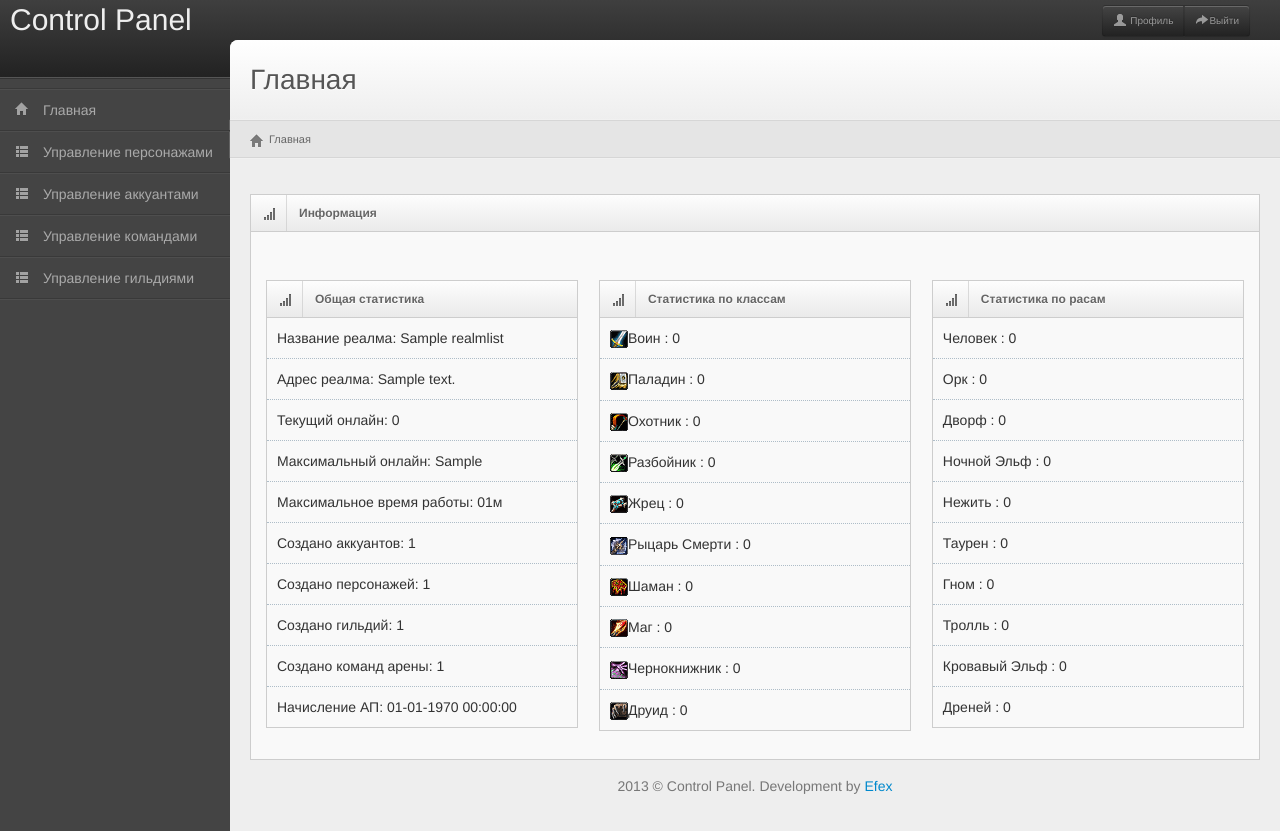
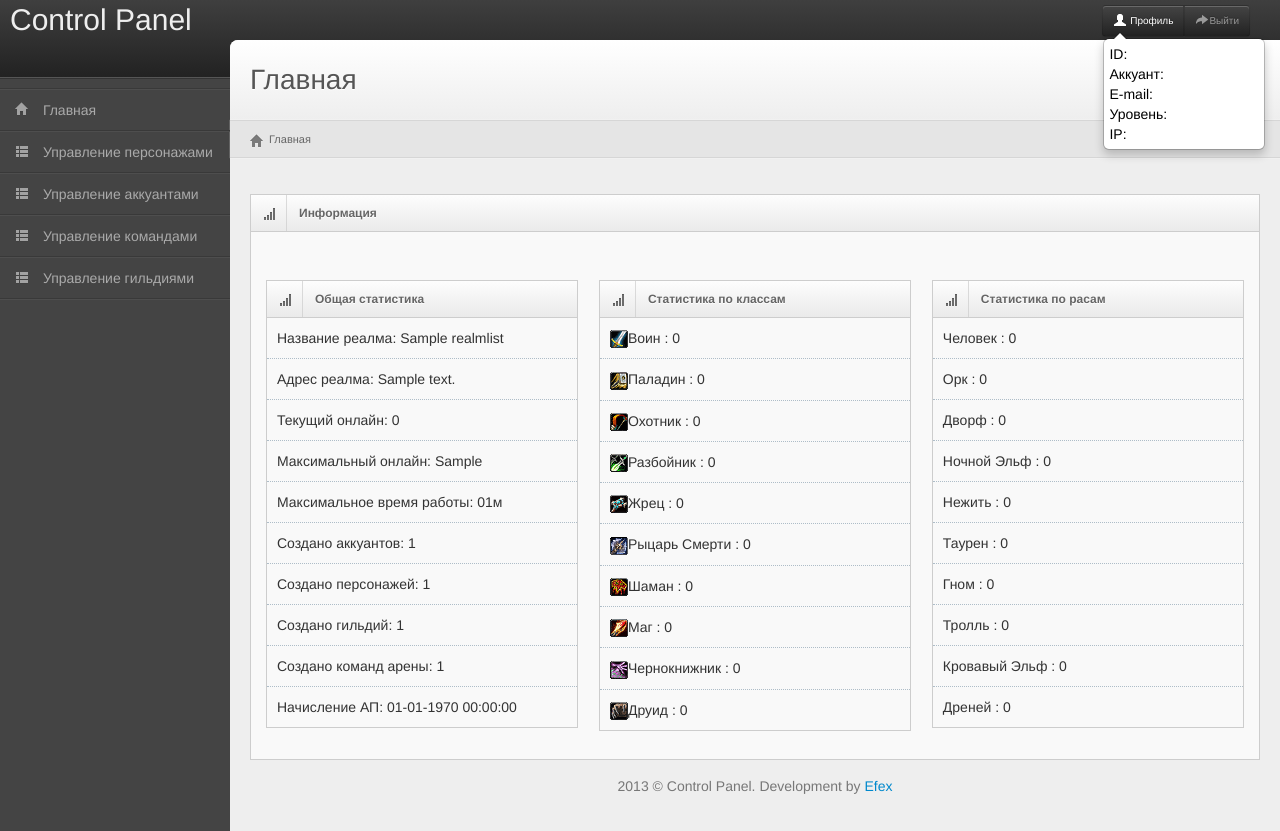
Before and after one commit to Efexis/ControlPanel, a PHP site: page / in a window 1280 px wide, after a click on "Профиль". Run offline with PHP 8.4, Linux system fonts and the light colour scheme; the visitor is signed in with stand-in values (Sample User, id 1); tables that the repository leaves empty or names only in its code hold one stand-in row (values such as "Sample post"); some libraries are stand-ins or nearby versions.

Commit message:
Вывод информации об аккуанте с которого зашли в CP

```diff
--- a/application/controllers/AuthController.php
+++ b/application/controllers/AuthController.php
@@ -23,8 +23,7 @@ class AuthController {
     }
 
     public function logoutAction() {
-        unset($_SESSION['session']);
-        unset($_SESSION['user']);
+        unset($_SESSION);
         session_destroy();
         header('Location: ?route=index/index');
         exit;
--- a/application/models/AuthModel.php
+++ b/application/models/AuthModel.php
@@ -23,7 +23,7 @@ class AuthModel extends Model {
                      preg_match("/^\w*$/", $_POST['pass'])) {
                     $user = $_POST['user'];
                     $pass = $_POST['pass'];
-                    $sql = "SELECT `a`.`id`, `a`.`username`, `aa`.`gmlevel`
+                    $sql = "SELECT `a`.`id`, `a`.`username`, `a`.`email`, `aa`.`gmlevel`
                             FROM `".$this->config['db.auth']."`.`account` AS `a`
                             LEFT JOIN `".$this->config['db.auth']."`.`account_access` AS `aa` ON `aa`.`id` = `a`.`id`
                             WHERE `a`.`sha_pass_hash` = SHA1(CONCAT(UPPER('".$user."'),':',UPPER('".$pass."'))) AND
@@ -33,6 +33,10 @@ class AuthModel extends Model {
                     if ( $result->rowCount() == 1 ) {
                         $_SESSION['session'] = session_id();
                         $_SESSION['user'] = $user;
+
+                        // информация об аккуанте
+                        $_SESSION['accInfo'] =  $result->fetch(PDO::FETCH_ASSOC);
+                        $_SESSION['accInfo']['ip'] = $_SERVER['REMOTE_ADDR']
                         header('Location: ?route=index/main');
                         exit;
                     } else {
--- a/application/views/css/style.css
+++ b/application/views/css/style.css
@@ -314,6 +314,13 @@ a:hover {
 	border-width: 1px;
 	border-color: transparent;
 }
+#acc-info {
+	text-shadow: none;
+	color: #000000;
+	padding: 0 5px;
+	text-align: left;
+}
+
 /* Footer */
 #footer {
 	text-align: center;
--- a/application/views/index.tpl
+++ b/application/views/index.tpl
@@ -7,7 +7,7 @@
         <link rel="stylesheet" href="application/views/css/style.color.css" />
         <script src="http://code.jquery.com/jquery-1.9.1.min.js"></script>
         <script src="application/views/js/bootstrap.min.js"></script>
-		<script src="application/views/js/menu.js"></script>
+        <script src="application/views/js/menu.js"></script>
         <meta http-equiv="Content-Type" content="text/html; charset=utf-8" />
     </head>
 <body>
@@ -16,7 +16,18 @@
 </div>
 <div id="user-nav" class="navbar navbar-inverse">
     <ul class="nav btn-group">
-        <li class="btn btn-inverse"><a title="" href="#"><i class="icon icon-user"></i> <span class="text">Профиль</span></a></li>
+        <li class="btn btn-inverse">
+            <a class="dropdown-toggle" data-toggle="dropdown" href="#"><i class="icon icon-user"></i> <span id="accinfo" class="text">Профиль</span></a>
+            <ul class="dropdown-menu" role="menu" aria-labelledby="dLabel">
+                <div id="acc-info">
+                    <li>ID: <?php echo $accInfo['id']; ?></li>
+                    <li>Аккуант: <?php echo $accInfo['username']; ?></li>
+                    <li>E-mail: <?php echo $accInfo['email']; ?></li>
+                    <li>Уровень: <?php echo $accInfo['gmlevel']; ?></li>
+                    <li>IP: <?php echo $accInfo['ip']; ?></li>
+                </div>
+            </ul>
+        </li>
         <li class="btn btn-inverse"><a title="" href="?route=auth/logout"><i class="icon icon-share-alt"></i><span class="text">Выйти</span></a></li>
     </ul>
 </div>
@@ -28,7 +39,7 @@
             <a href="#"><i class="icon-th-list"></i> <span>Управление персонажами</span></a>
             <ul>
                 <li><a href="?route=characters/search">Поиск персонажа</a></li>
-				<li><a href="?route=characters/changename">Смена имени</a></li>
+                <li><a href="?route=characters/changename">Смена имени</a></li>
                 <li><a href="?route=characters/changerace">Смена расы</a></li>
                 <li><a href="?route=characters/changeclass">Смена класса</a></li>
                 <li><a href="?route=characters/changelevel">Смена уровня</a></li>
--- a/system/core/View.php
+++ b/system/core/View.php
@@ -24,6 +24,11 @@ class View {
         // получаем заголовок страницы
         $title = $registry['config']['cp.title'];
 
+        // информация об аккуанте
+        if ( isset($_SESSION['accInfo']) ) {
+            $accInfo = $_SESSION['accInfo'];
+        }
+
         include 'application/views/'.$template_view;
     }
 }
```
